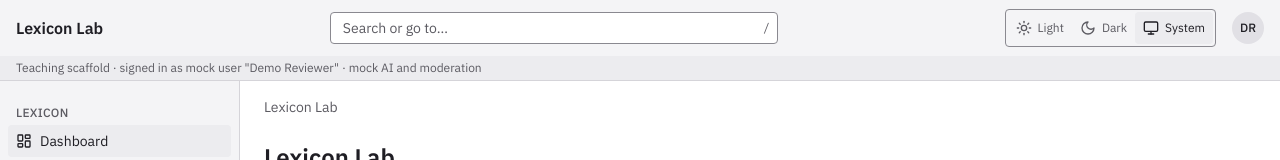
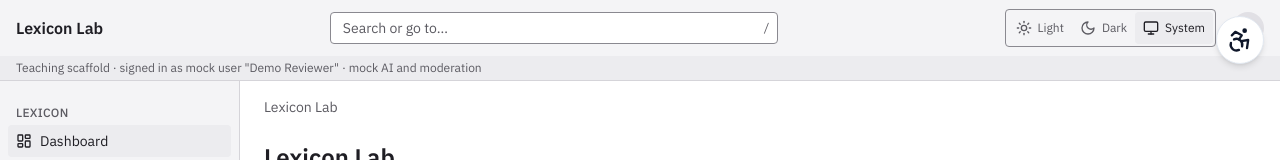
Before and after one commit to joshth/alpha-date, a Next.js app: page /lab in a window 1280 px wide. Shown: the top 160 px of the page. Built offline with nearby package versions, Linux system fonts and the light colour scheme.

Commit message:
A11Y-11 Add visible accessibility settings icon

```diff
--- a/components/accessibility/accessibility-controls.tsx
+++ b/components/accessibility/accessibility-controls.tsx
@@ -1,6 +1,7 @@
 "use client"
 
 import { useCallback, useEffect, useRef, useState } from "react"
+import { Accessibility as AccessibilityIcon } from "lucide-react"
 import { AuraBadge } from "@/components/aura/aura-badge"
 import {
   applyPreset,
@@ -23,7 +24,7 @@ export function AccessibilityControls() {
   const [preferences, setPreferences] = useState(DEFAULT_ACCESSIBILITY_PREFERENCES)
   const [system, setSystem] = useState<SystemPreferences>({ reducedMotion: false, highContrast: false, darkTheme: false })
   const [announcement, setAnnouncement] = useState("")
-  const linkRef = useRef<HTMLAnchorElement>(null)
+  const returnFocusRef = useRef<HTMLElement | null>(null)
   const panelRef = useRef<HTMLElement>(null)
 
   useEffect(() => {
@@ -95,8 +96,13 @@ export function AccessibilityControls() {
 
   const close = useCallback(() => {
     setOpen(false)
-    requestAnimationFrame(() => linkRef.current?.focus())
+    requestAnimationFrame(() => returnFocusRef.current?.focus())
   }, [])
+
+  const openSettings = (trigger: HTMLElement) => {
+    returnFocusRef.current = trigger
+    setOpen(true)
+  }
 
   useEffect(() => {
     const onShortcut = (event: KeyboardEvent) => {
@@ -137,16 +143,25 @@ export function AccessibilityControls() {
           Skip to search
         </a>
         <a
-          ref={linkRef}
           href="#accessibility-options"
           aria-controls="accessibility-options"
           aria-expanded={open}
-          onClick={() => setOpen(true)}
+          onClick={(event) => openSettings(event.currentTarget)}
           className={`${skipLink} ${focusRing}`}
         >
           Accessibility options
         </a>
       </nav>
+      <button
+        type="button"
+        aria-label="Accessibility options"
+        aria-controls="accessibility-options"
+        aria-expanded={open}
+        onClick={(event) => openSettings(event.currentTarget)}
+        className={`fixed right-4 top-4 z-40 flex size-12 items-center justify-center rounded-full border bg-background text-foreground shadow-md hover:bg-accent ${focusRing}`}
+      >
+        <AccessibilityIcon aria-hidden="true" className="size-7" />
+      </button>
       <section
         ref={panelRef}
         id="accessibility-options"
@@ -157,10 +172,7 @@ export function AccessibilityControls() {
       >
         <div className="flex items-start justify-between gap-4">
           <h2 id="accessibility-options-title" className="text-lg font-semibold">Accessibility options</h2>
-          <button type="button" onClick={() => {
-            setOpen(false)
-            requestAnimationFrame(() => linkRef.current?.focus())
-          }} className={`rounded px-3 py-2 text-sm ${focusRing}`}>
+          <button type="button" onClick={close} className={`rounded px-3 py-2 text-sm ${focusRing}`}>
             Close
           </button>
         </div>
```
